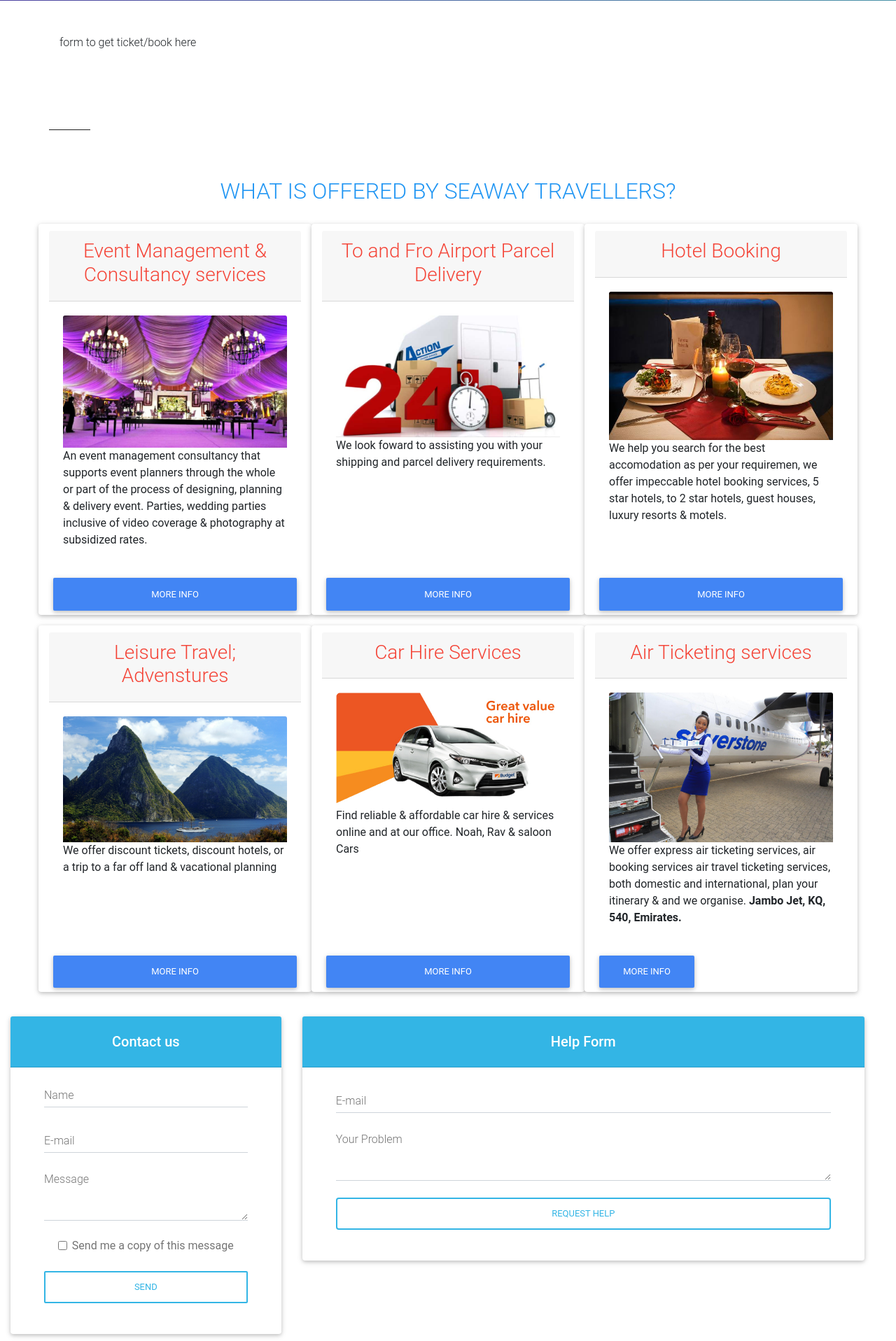
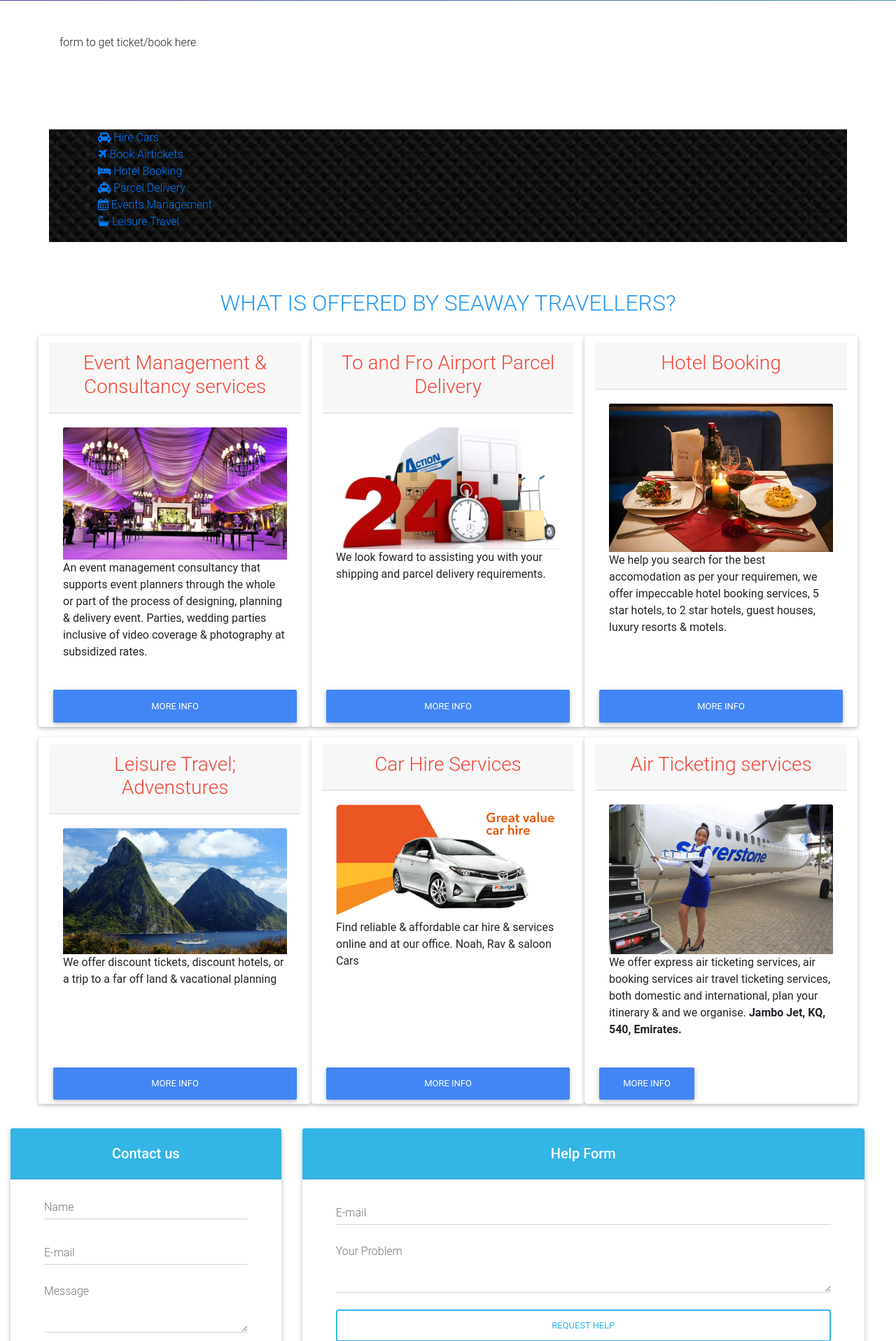
Before and after one commit to seaway1/seawayAPI, a PHP site: page / in a window 1280 px wide. Shown: the part 878-2795 px from the top of the page at 70% size. Run offline with PHP 8.4, Linux system fonts and the light colour scheme; some libraries are stand-ins or nearby versions; grey boxes are pictures that could not be loaded.

Commit message:
form menu

```diff
--- a/css/styleindex.css
+++ b/css/styleindex.css
@@ -57,3 +57,11 @@ h6 {
   background: -o-linear-gradient(45deg, rgba(42, 27, 161, 0.7), rgba(29, 210, 177, 0.7) 100%);
   background: linear-gradient(to 45deg, rgba(42, 27, 161, 0.7), rgba(29, 210, 177, 0.7) 100%);
 }
+#ticketform{
+  height:auto;
+  width:100%;
+  background-image: url("../images/background.jpg");
+  background-position:center;
+  background-size: cover;
+
+}
--- a/includes/ticketmenu.html
+++ b/includes/ticketmenu.html
@@ -1,90 +1,60 @@
-<div id="body" style="background-image: url(images/mountains.jpg);
-            background-size:cover;">
-    <div class="area" id="ticketForm"></div>
+<div>
+    <div class="area"></div>
     <nav class="main-menu">
         <ul>
             <li>
-                <a href=""><i class="fa fa-home fa-zx"></i>
+                <a href=""><i class="fa fa-car"></i>
                     <span class="nav-text">
-                        Dashboard
+                      Hire Cars
                     </span>
 
                 </a>
             </li>
 
             <li class="has-subnav">
-                <a href=""><i class="fa fa-laptop fa-zx"></i>
+                <a href=""><i class="fa fa-plane"></i>
                     <span class="nav-text">
-                        Stars Components
+                        Book Airtickets
                     </span>
 
                 </a>
             </li>
 
             <li class="has-subnav">
-                <a href=""><i class="fa fa-list fa-zx"></i>
+                <a href=""><i class="fa fa-hotel"></i>
                     <span class="nav-text">
-                        forms
+                        Hotel Booking
+                    </span>
+
+                </a>
+            </li>
+
+            <li class="has-subnav">
+                <a href=""><i class="fa fa-taxi"></i>
+                    <span class="nav-text">
+                       Parcel Delivery
+                    </span>
+
+                </a>
+            </li>
+
+            <li class="has-subnav">
+                <a href=""><i class="fa fa-calendar"></i>
+                    <span class="nav-text">
+                       Events Management
+                    </span>
+
+                </a>
+            </li>
+            <li class="has-subnav">
+                <a href=""><i class="fa fa-bath"></i>
+                    <span class="nav-text">
+                     Leisure Travel
                     </span>
 
                 </a>
             </li>
 
 
-            <li class="has-subnav">
-                <a href=""><i class="fa fa-folder-open fa-zx"></i>
-                    <span class="nav-text">
-                        Pages
-                    </span>
-
-                </a>
-            </li>
-
-            <li>
-                <a href=""><i class="fa fa-bar-chart-o fa-zx"></i>
-                    <span class="nav-text">
-                        Graphs and statistices
-                    </span>
-
-                </a>
-            </li>
-
-            <li>
-            <a href=""><i class="fa fa-font fa-zx"></i>
-                <span class="nav-text">
-                        Quotes
-                    </span>
-
-            </a>
-            </li>
-
-            <li>
-                <a href=""><i class="fa fa-table fa-zx"></i>
-                    <span class="nav-text">
-                        Tables
-                    </span>
-
-                </a>
-            </li>
-
-
-
-            <li>
-                <a href=""><i class="fa fa-info fa-zx"></i>
-                    <span class="nav-text">
-                        Documents
-                    </span>
-
-                </a>
-            </li>
-        </ul>
-        <li class="logout">
-        <a href="">
-            <i class="fa fa-power-off fa-zx"></i>
-            <span class="nav-text">
-                        Logout
-                    </span>
-        </a>
-        </li>
     </nav>
 </div>
--- a/index.php
+++ b/index.php
@@ -16,124 +16,7 @@
     <link href="https://cdnjs.cloudflare.com/ajax/libs/mdbootstrap/4.5.13/css/mdb.min.css" rel="stylesheet">
     <!--  font awesome cdn-->
     <link rel="stylesheet" href="https://cdnjs.cloudflare.com/ajax/libs/font-awesome/4.7.0/css/font-awesome.min.css">
-
-      <!-- ticket form style -->
-          <style>
-
-        #body .fa-2px{
-            font-size: 2em;
-        }
-        #body .fa{
-            position: relative;
-            display:table-cell;
-            width: 60px;
-            height: 36px;
-            text-align: center;
-            vertical-align: middle;
-            font-size: 20px;
-        }
-        #body .main-menu:hover,
-        #body nav.main-menu.expanded{
-            width: 250px;
-            overflow: visible;
-
-        }
-        #body .main-menu{
-            background: #212121;
-            border-right: 1px solid white;
-            position:absolute;
-            top:0;
-            bottom:0;
-            height:100%;
-            left:0;
-            width:60px;
-            overflow: hidden;
-            transition: width 0.5s linear;
-            z-index: 1000;
-            -webkit-transform: translateZ(0) scale(1,1);
-        }
-        #body .main-menu > li{
-            margin:7px 0;
-
-        }
-        #body .main-menu li{
-            position: relative;
-            display: block;
-            width: 250px;
-        }
-        #body .main-menu li a{
-            position: relative;
-            display: table;
-            border-collapse: collapse;
-            border-spacing: 0;
-            color: #999;
-            font-family: Arial;
-            font-size:14px;
-            text-decoration: none;
-            -webkit-transform: translateZ(0) scale(1,1);
-            transition: all .1s linear;
-        }
-        #body .main-menu .nav-icon{
-            position: relative;
-            display:table-cell;
-            width: 60px;
-            height:36px;
-            text-align: center;
-            vertical-align: middle;
-            font-size: 18px;
-        }
-        #body .main-menu .nav-text{
-            position: relative;
-            display:table-cell;
-            vertical-align:middle;
-            width:190px;
-            font-family: tahoma;
-
-        }
-        #body .main-menu li.logout{
-            position: absolute;
-            left: 0;
-            bottom: 0;
-        }
-        #body .no-touch .scrollable.hover{
-            overflow-y: hidden;
-
-        }
-        #body .no-touch .scrollable.hover:hover{
-            overflow-y: auto;
-            overflow: visible;
-        }
-        #body a:hover, a:focus{
-            text-decoration: none;
-        }
-        #body nav{
-            user-select: none;
-        }
-        #body nav ul, nav li{
-            outline: 0;
-            margin: 0;
-            padding: 0;
-        }
-        #body .main-menu li:hover a,
-        #body nav.main-menu li.active a,
-        #body .dropdown-menu li a:hover,
-        #body .dropdown-menu li a:focus,
-        #body .dropdown-menu li a:hover,
-        #body .dropdown-menu .active a,
-        #body .dropdown-menu .active a:hover,
-        #body .dropdown-menu .active a:focus,
-        #body .no-touch .dashboard-page nav.dashboard-menu ul li:hover a,
-        #body .no-touch .dashboard-page nav.dashboard-menu ul li.active a{
-            color: white;
-            background-color: #5fa2db;
-
-        }
-        .area{
-            float: left;
-            background: #e2e2e2;
-            width: 100%;
-            height:100%;
-        }
+    <style>
 
     </style>
 
@@ -168,8 +51,17 @@
             <!--Grid row-->
             <div class="row py-5">
               <!--Grid column-->
-              <div class="col-md-12 text-center">
-                <?php include 'includes/ticketmenu.html'; ?>
+              <div class="col-md-12" id="ticketform">
+<!--                  menu icons-->
+                  <div class="col-md-3">
+                        <?php include 'includes/ticketmenu.html';?>
+                  </div>
+
+<!--      load forms here-->
+                  <div class="col-md-10" #id="ticketforms">
+
+
+                  </div>
               </div>
               <!--Grid column-->
             </div>
```
Also changed, not shown: images/background.jpg (added).
